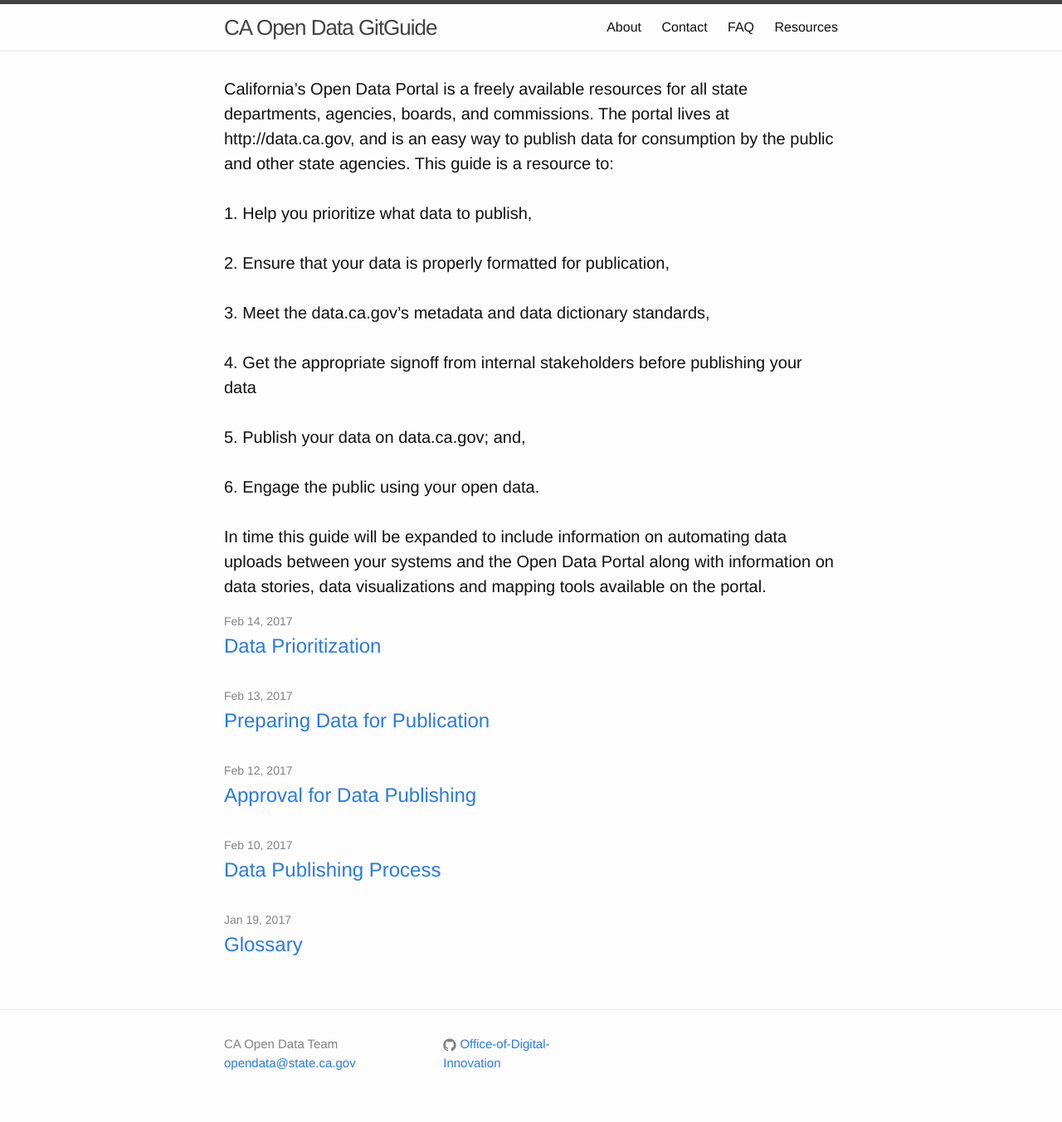
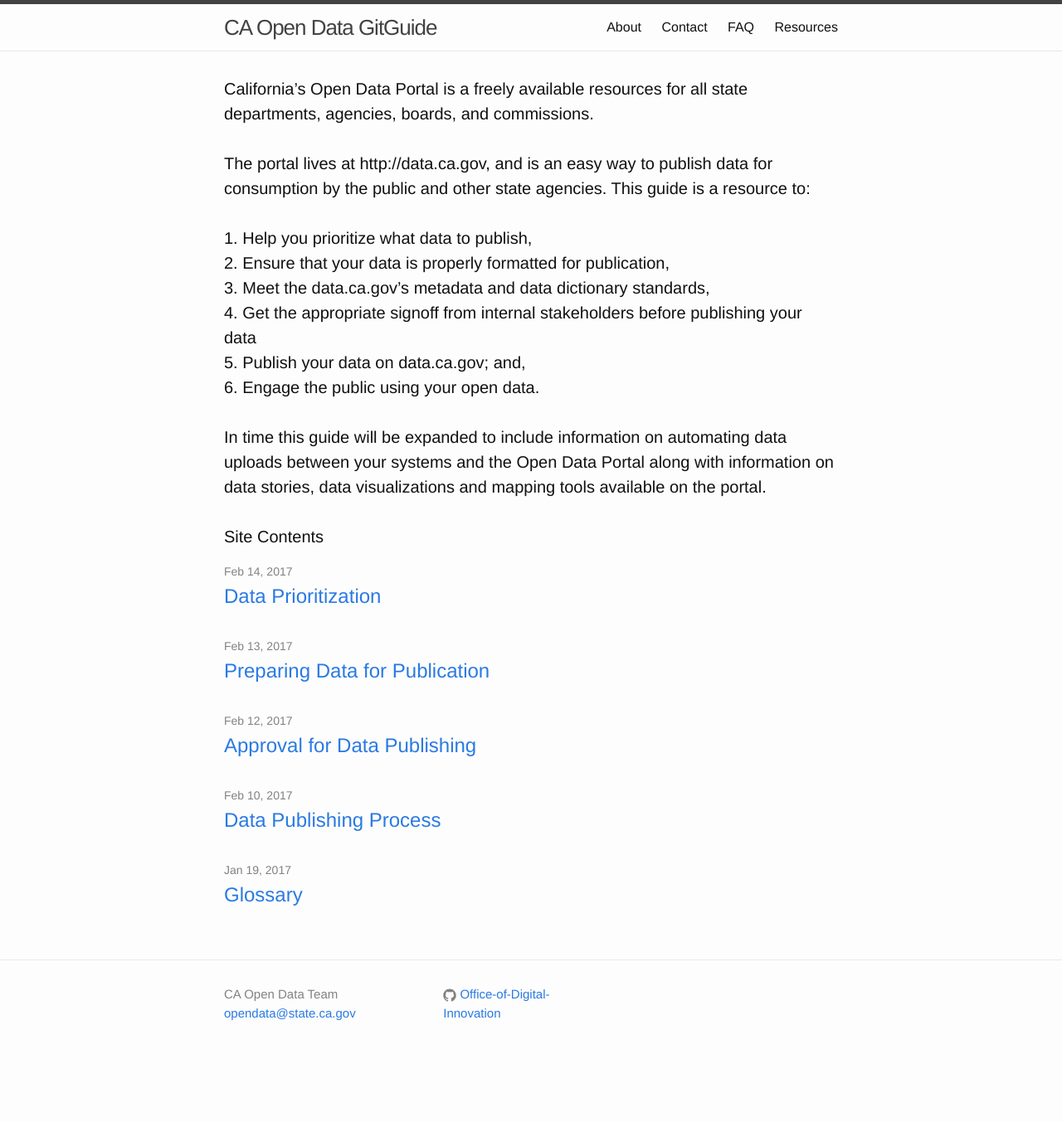
Before and after one commit to josephlei/data-training, a Jekyll site: the page built from index.md, in a window 1280 px wide. Shown: the whole page at 83% size. Built offline with Jekyll 4.4.1, drawn with Linux system fonts in a browser that asks for light colours; after the commit the page ends 1293 px from its top, so only the background shows below that.

Commit message:
refix spacing

```diff
--- a/_layouts/home.html
+++ b/_layouts/home.html
@@ -6,16 +6,19 @@ layout: default
 
   <!-- <h1 class="page-heading">Site Contents</h1> -->
   <h1 class="page-heading">
-    California’s Open Data Portal is a freely available resources for all state departments, agencies, boards, and commissions. The portal lives at http://data.ca.gov, and is an easy way to publish data for consumption by the public and other state agencies. This guide is a resource to:
+    California’s Open Data Portal is a freely available resources for all state departments, agencies, boards, and commissions. <br><br>
+    The portal lives at http://data.ca.gov, and is an easy way to publish data for consumption by the public and other state agencies. This guide is a resource to:
     <br><br>
-    1. Help you prioritize what data to publish,<br><br>
-    2. Ensure that your data is properly formatted for publication, <br><br>
-    3. Meet the data.ca.gov’s metadata and data dictionary standards, <br><br>
-    4. Get the appropriate signoff from internal stakeholders before publishing your data<br><br>
-    5. Publish your data on data.ca.gov; and, <br><br>
-    6. Engage the public using your open data. <br><br>
-
+    1. Help you prioritize what data to publish,<br>
+    2. Ensure that your data is properly formatted for publication, <br>
+    3. Meet the data.ca.gov’s metadata and data dictionary standards, <br>
+    4. Get the appropriate signoff from internal stakeholders before publishing your data<br>
+    5. Publish your data on data.ca.gov; and, <br>
+    6. Engage the public using your open data.
+    <br><br>
     In time this guide will be expanded to include information on automating data uploads between your systems and the Open Data Portal along with information on data stories, data visualizations and mapping tools available on the portal.
+    <br><br>
+    Site Contents
   </h1>
 
   {{ content }}
```
